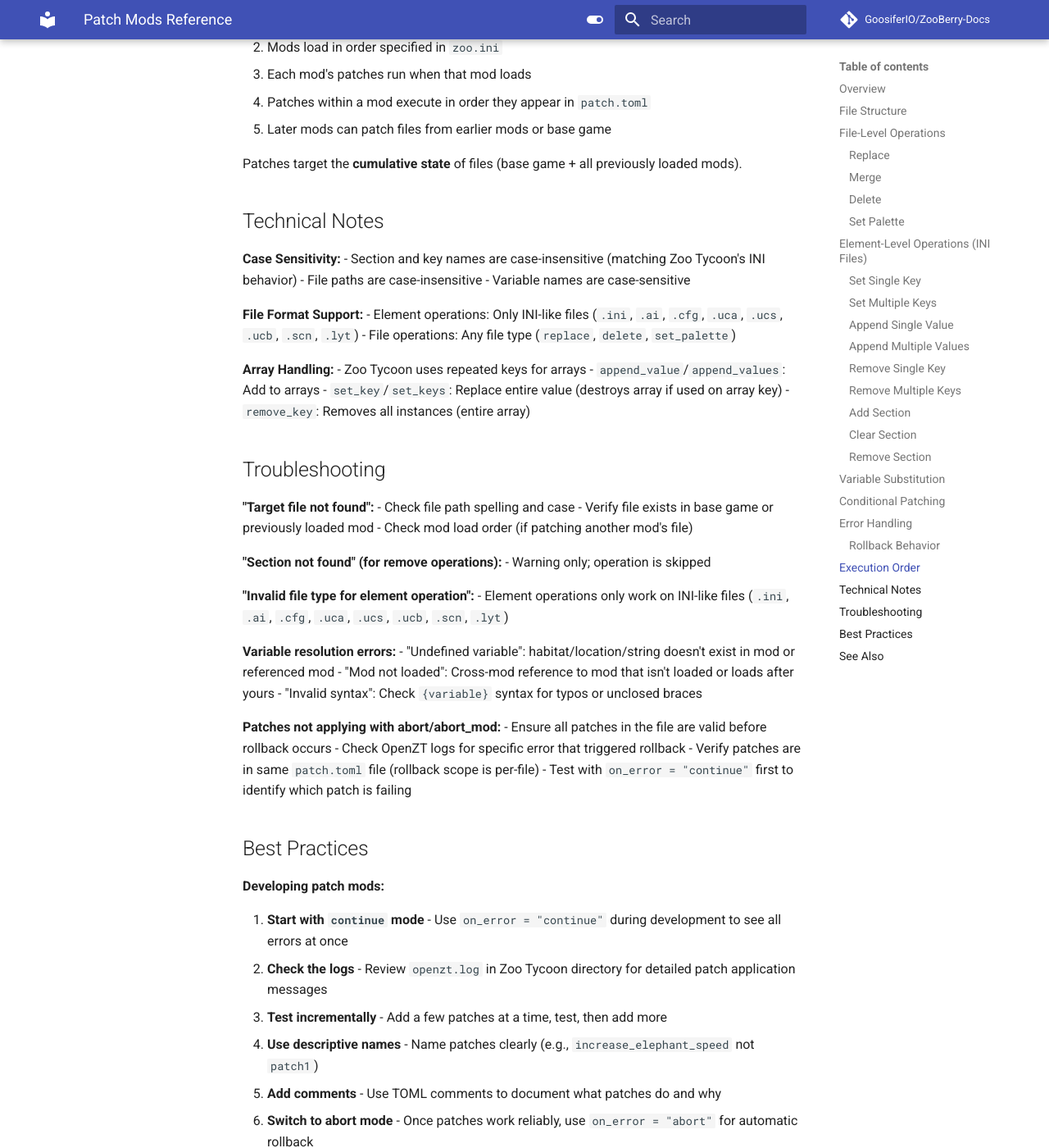
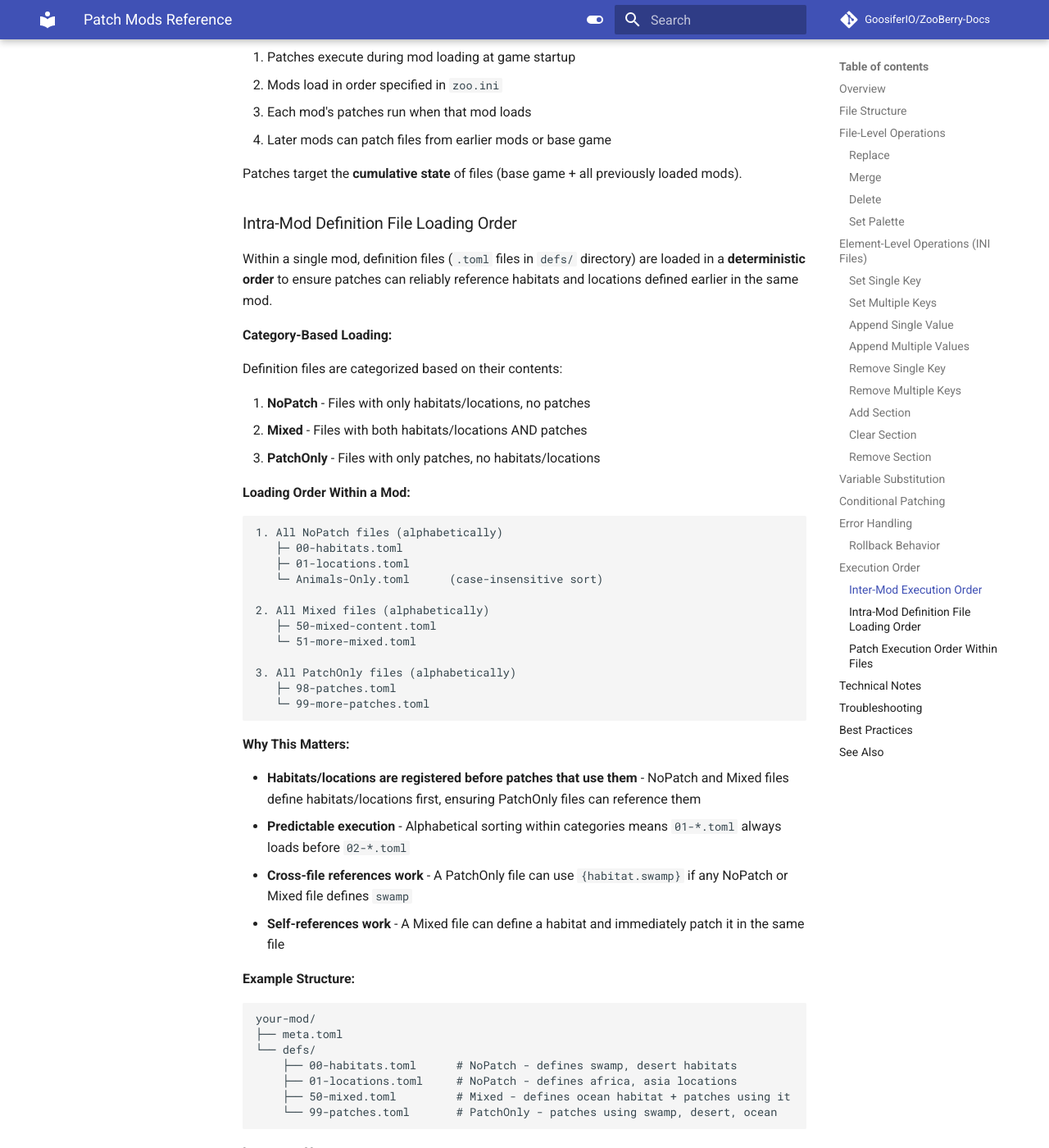
Before and after one commit to GoosiferIO/ZooBerry-Docs, an MkDocs documentation site: the page built from docs/zt1/openzt/patch_mods.md, in a window 1280 px wide and 1400 px high, scrolled down 7547 px. Shown: the whole window at 82% size. Built offline with MkDocs 1.6.1 and Material for MkDocs 9.7.7, drawn with Linux system fonts in a browser that asks for light colours; comment, search, counter and statistics services are not loaded; some of the changed text lies outside the part shown.

Commit message:
Add notes about patch/def loading order

````diff
--- a/docs/zt1/openzt/patch_mods.md
+++ b/docs/zt1/openzt/patch_mods.md
@@ -349,13 +349,97 @@ If `modify_tiger` fails (e.g., file not found), the changes to `elephant.ai` are
 
 ## Execution Order
 
+### Inter-Mod Execution Order
+
 1. Patches execute during mod loading at game startup
 2. Mods load in order specified in `zoo.ini`
 3. Each mod's patches run when that mod loads
-4. Patches within a mod execute in order they appear in `patch.toml`
-5. Later mods can patch files from earlier mods or base game
+4. Later mods can patch files from earlier mods or base game
 
 Patches target the **cumulative state** of files (base game + all previously loaded mods).
+
+### Intra-Mod Definition File Loading Order
+
+Within a single mod, definition files (`.toml` files in `defs/` directory) are loaded in a **deterministic order** to ensure patches can reliably reference habitats and locations defined earlier in the same mod.
+
+**Category-Based Loading:**
+
+Definition files are categorized based on their contents:
+
+1. **NoPatch** - Files with only habitats/locations, no patches
+2. **Mixed** - Files with both habitats/locations AND patches
+3. **PatchOnly** - Files with only patches, no habitats/locations
+
+**Loading Order Within a Mod:**
+
+```
+1. All NoPatch files (alphabetically)
+   ├─ 00-habitats.toml
+   ├─ 01-locations.toml
+   └─ Animals-Only.toml      (case-insensitive sort)
+
+2. All Mixed files (alphabetically)
+   ├─ 50-mixed-content.toml
+   └─ 51-more-mixed.toml
+
+3. All PatchOnly files (alphabetically)
+   ├─ 98-patches.toml
+   └─ 99-more-patches.toml
+```
+
+**Why This Matters:**
+
+- **Habitats/locations are registered before patches that use them** - NoPatch and Mixed files define habitats/locations first, ensuring PatchOnly files can reference them
+- **Predictable execution** - Alphabetical sorting within categories means `01-*.toml` always loads before `02-*.toml`
+- **Cross-file references work** - A PatchOnly file can use `{habitat.swamp}` if any NoPatch or Mixed file defines `swamp`
+- **Self-references work** - A Mixed file can define a habitat and immediately patch it in the same file
+
+**Example Structure:**
+```
+your-mod/
+├── meta.toml
+└── defs/
+    ├── 00-habitats.toml      # NoPatch - defines swamp, desert habitats
+    ├── 01-locations.toml     # NoPatch - defines africa, asia locations
+    ├── 50-mixed.toml         # Mixed - defines ocean habitat + patches using it
+    └── 99-patches.toml       # PatchOnly - patches using swamp, desert, ocean
+```
+
+**Important Notes:**
+
+- **Use identifiers, not display names** - Variable substitution uses the TOML key identifier:
+  ```toml
+  # In 00-habitats.toml
+  [habitats.swamp_habitat]  # ← This is the identifier
+  name = "Swamp Habitat"    # ← This is the display name
+
+  # In 99-patches.toml - Use the identifier!
+  value = "{habitat.swamp_habitat}"  # ✓ Correct
+  value = "{habitat.Swamp Habitat}"  # ✗ Wrong - will fail
+  ```
+- **Alphabetical sorting is case-insensitive** - `Animals.toml` and `animals.toml` sort the same
+- **Numeric prefixes control order** - Use `00-`, `01-`, `02-` etc. to control loading sequence
+- **Within-file patch order** - Patches within a single file execute in the order they appear
+
+### Patch Execution Order Within Files
+
+Patches within a single definition file execute in the order they appear:
+
+```toml
+[patches.first]
+operation = "set_key"
+# ...
+
+[patches.second]
+operation = "set_key"
+# ... (executes after 'first')
+
+[patches.third]
+operation = "set_key"
+# ... (executes after 'second')
+```
+
+This matters when multiple patches modify the same file or key - later patches override earlier ones.
 
 ## Technical Notes
 
````
Also changed, not shown: docs/zt1/openzt/habitats_and_locations.md (+17 -1 lines).
